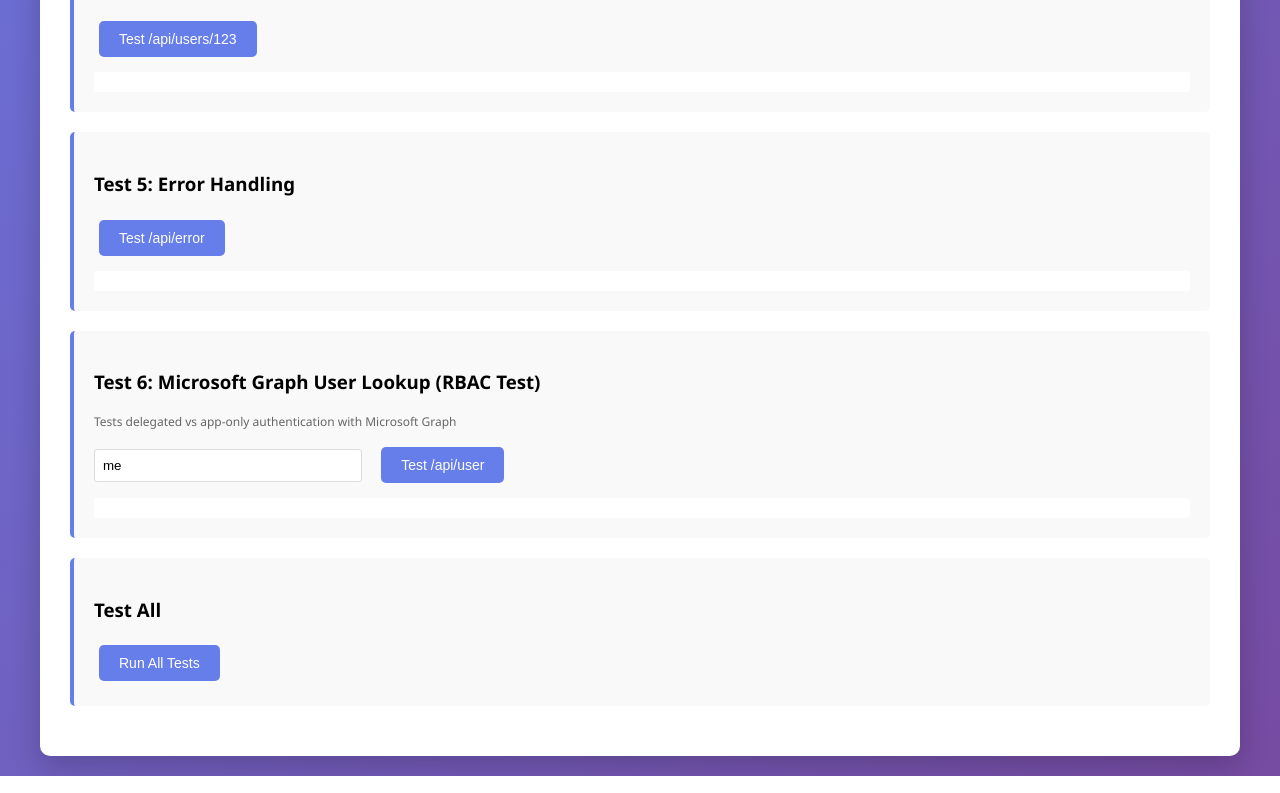
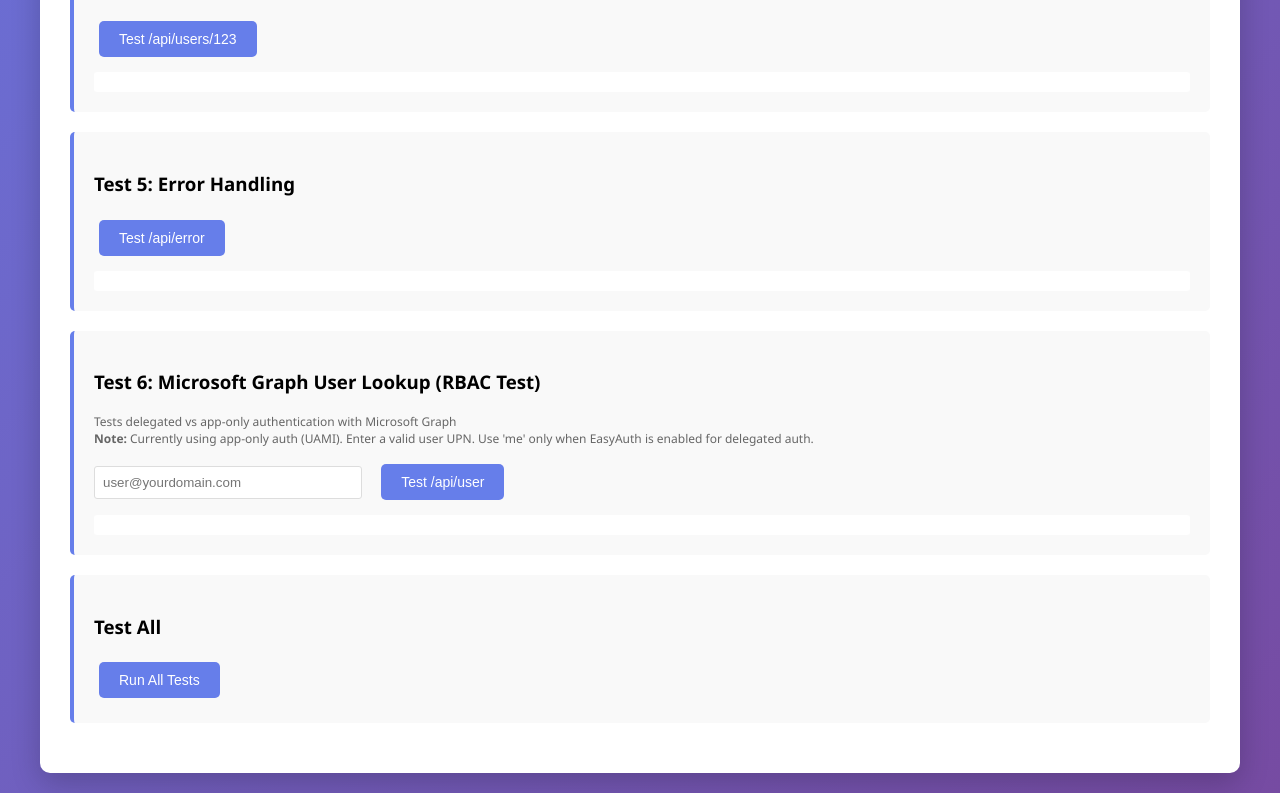
Before and after one commit to Rainier-MSFT/ID360Model, a website: page webapp/index.html in a window 1280 px wide. Shown: the part 1061-1854 px from the top of the page. Drawn offline with Linux system fonts and the light colour scheme.

Commit message:
Improve GetUser validation and error handling for app-only vs delegated auth

```diff
--- a/webapp/index.html
+++ b/webapp/index.html
@@ -135,8 +135,12 @@
 
         <div class="test-section">
             <h3>Test 6: Microsoft Graph User Lookup (RBAC Test)</h3>
-            <p style="font-size: 12px; color: #666;">Tests delegated vs app-only authentication with Microsoft Graph</p>
-            <input type="text" id="upnInput" placeholder="user@domain.com or 'me'" style="padding: 8px; margin-right: 10px; border: 1px solid #ddd; border-radius: 3px; width: 250px;" value="me">
+            <p style="font-size: 12px; color: #666;">
+                Tests delegated vs app-only authentication with Microsoft Graph<br>
+                <strong>Note:</strong> Currently using app-only auth (UAMI). Enter a valid user UPN.
+                Use 'me' only when EasyAuth is enabled for delegated auth.
+            </p>
+            <input type="text" id="upnInput" placeholder="user@yourdomain.com" style="padding: 8px; margin-right: 10px; border: 1px solid #ddd; border-radius: 3px; width: 250px;">
             <button class="test-button" onclick="testGetUser()">Test /api/user</button>
             <div id="result-getuser" class="result"></div>
         </div>
```
Also changed, not shown: 1 other file.
